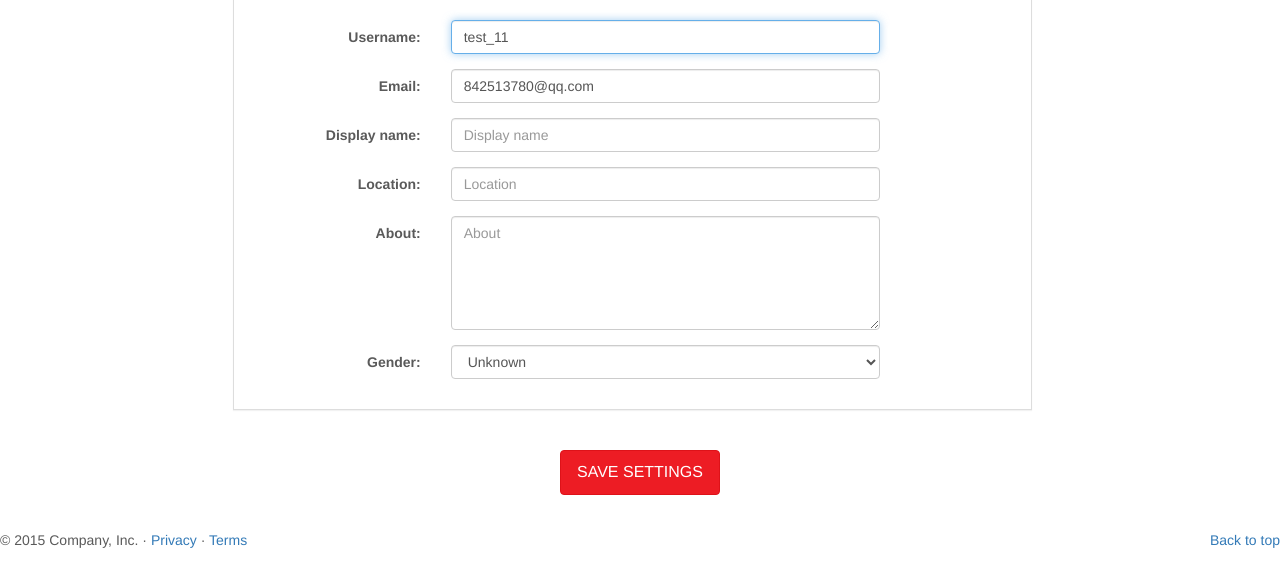
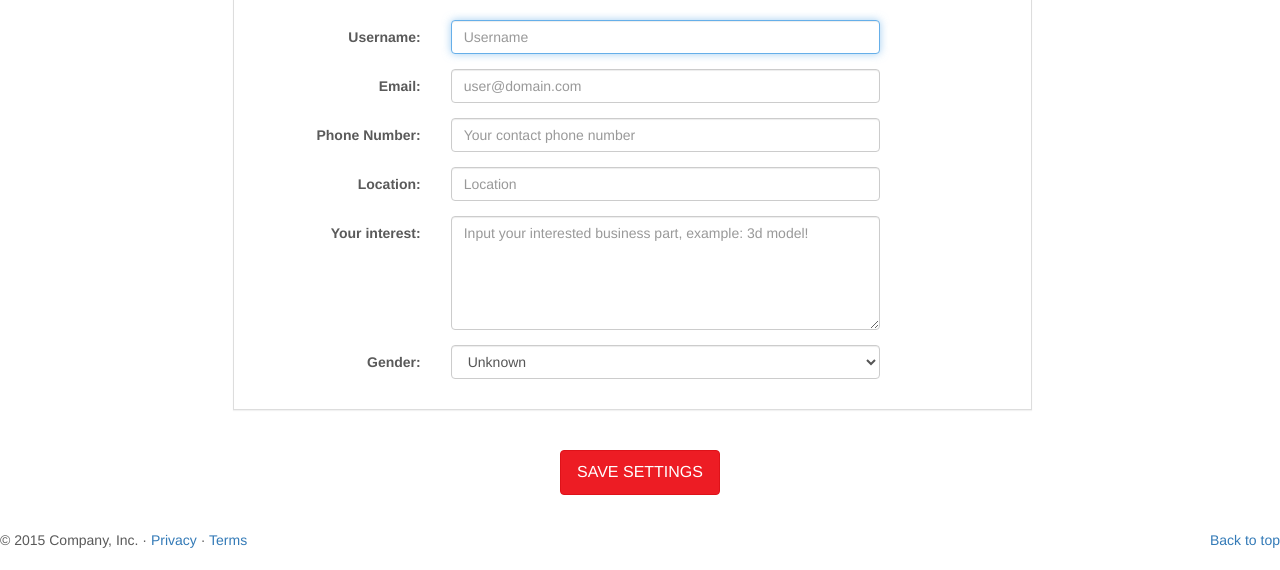
Before and after one commit to sunnry/iteamstudio, a Django app: template templates/accounts/profile.html in a window 1280 px wide. Shown: the part 372-942 px from the top of the page. Run offline with Django 3.2, Linux system fonts and the light colour scheme; the template is opened without the code that fills it, so the values that code supplies are empty; some libraries are stand-ins or nearby versions.

Commit message:
adjust profiling main-setting.html tamplate default input and label value

```diff
--- a/templates/accounts/panel_account.html
+++ b/templates/accounts/panel_account.html
@@ -24,7 +24,7 @@
 								<div class="col-sm-7">
 									<div class="control-group string required user_username">
 										<div class="controls">
-											<input class="string required form-control" autofocus="autofocus" placeholder="Username" type="text" value="test_11" name="user[username]" id="user_username">
+											<input class="string required form-control" autofocus="autofocus" placeholder="Username" type="text" value="" name="user_username" id="user_username">
 										</div>
 									</div>
 								</div>
@@ -34,16 +34,16 @@
 								<div class="col-sm-7">
 									<div class="control-group email required user_email">
 										<div class="controls">
-											<input class="string email required form-control" placeholder="user@domain.com" type="email" value="842513780@qq.com" name="user[email]" id="user_email">
+											<input class="string email required form-control" placeholder="user@domain.com" type="email" value="" name="user_email" id="user_email">
 										</div>
 									</div>
 								</div>
 							</div>
 							<div class="form-group">
-								<label class="col-sm-3 control-label">Display name:</label>
+								<label class="col-sm-3 control-label">Phone Number:</label>
 								<div class="col-sm-7"><div class="control-group string required user_full_name">
 									<div class="controls">
-										<input class="string required form-control" placeholder="Display name" type="text" name="user[full_name]" id="user_full_name">
+										<input class="string required form-control" placeholder="Your contact phone number" type="text" name="user_phone" id="id_phone">
 									</div>
 								</div>
 							</div>
@@ -53,17 +53,17 @@
 							<div class="col-sm-7">
 								<div class="control-group string required user_location">
 									<div class="controls">
-										<input class="string required form-control" placeholder="Location" type="text" name="user[location]" id="user_location">
+										<input class="string required form-control" placeholder="Location" type="text" name="user_location" id="id_location">
 									</div>
 								</div>
 							</div>
 						</div>
 						<div class="form-group">
-							<label class="col-sm-3 control-label">About:</label>
+							<label class="col-sm-3 control-label">Your interest:</label>
 							<div class="col-sm-7">
 								<div class="control-group text optional user_about">
 									<div class="controls">
-										<textarea class="text optional form-control" rows="5" placeholder="About" name="user[about]" id="user_about"></textarea>
+										<textarea class="text optional form-control" rows="5" placeholder="Input your interested business part, example: 3d model!" name="user_about" id="id_about"></textarea>
 									</div>
 								</div>
 							</div>
@@ -73,7 +73,7 @@
 							<div class="col-sm-7">
 								<div class="control-group select optional user_gender">
 									<div class="controls">
-										<select class="select optional form-control" name="user[gender]" id="user_gender">
+										<select class="select optional form-control" name="user_gender" id="id_gender">
 											<option value="">Unknown</option>
 											<option value="male">Male</option>
 											<option value="female">Female</option>
```
